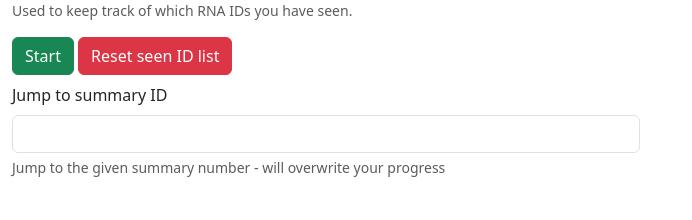
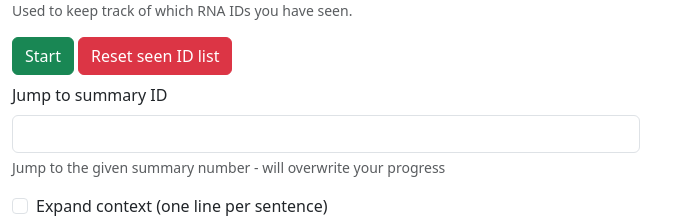
Before and after one commit to RNAcentral/litscan-summarization, a Flask app: page / in a window 1280 px wide. Shown: the part 2155-2375 px from the top of the page, without its empty margins (0-692 px from the left). Before the commit the page ends 2332 px from the top, so only its background shows below. Run offline with Flask 2, Linux system fonts and the light colour scheme; parts of the project's set-up code (start-up, migrations or seed data) failed here and were passed over; some libraries are stand-ins or nearby versions.

Commit message:
QoL improvement - optional expansion of context

```diff
--- a/evaluate/app/__init__.py
+++ b/evaluate/app/__init__.py
@@ -117,6 +117,8 @@ def present_single_summary():
     if not user_id or user_id == "":
         resp.set_cookie("name", "anonymous")
 
+    expand_context = request.cookies.get("expand") == "true"
+
     print(seen_ids)
     ## Get maximum ID
     cur.execute("SELECT COUNT(id) FROM litsumm_summaries;")
@@ -173,6 +175,8 @@ def present_single_summary():
         res = cur.fetchone()
         prev_feedback = res[0] if res is not None else None
         app.logger.debug(rna_id)
+        if expand_context:
+            context = context.replace("].", "].\n\n")
         resp = make_response(
             render_template(
                 "single_summary.html",
--- a/evaluate/app/templates/base.html
+++ b/evaluate/app/templates/base.html
@@ -62,6 +62,12 @@
                         document.cookie = `seen_ids=${parseInt(startID.value)-1}`;
                     }
 
+                    let expand = document.getElementById("expand_context");
+                    if (expand.checked) {
+                        document.cookie = `expand=true`;
+                    } else {
+                        document.cookie = `expand=false`;
+                    }
 
                     let url='{{url_for("present_single_summary")}}';
                     window.location.replace(url);
--- a/evaluate/app/templates/intro.html
+++ b/evaluate/app/templates/intro.html
@@ -64,5 +64,13 @@
     </div>
 </div>
 
+<div class="container-fluid">
+    <div class="form-check">
+        <input class="form-check-input" type="checkbox" value="" id="expand_context">
+        <label class="form-check-label" for="flexCheckDefault">
+            Expand context (one line per sentence)
+        </label>
+        </div>
+</div>
 
 {% endblock %}
```
